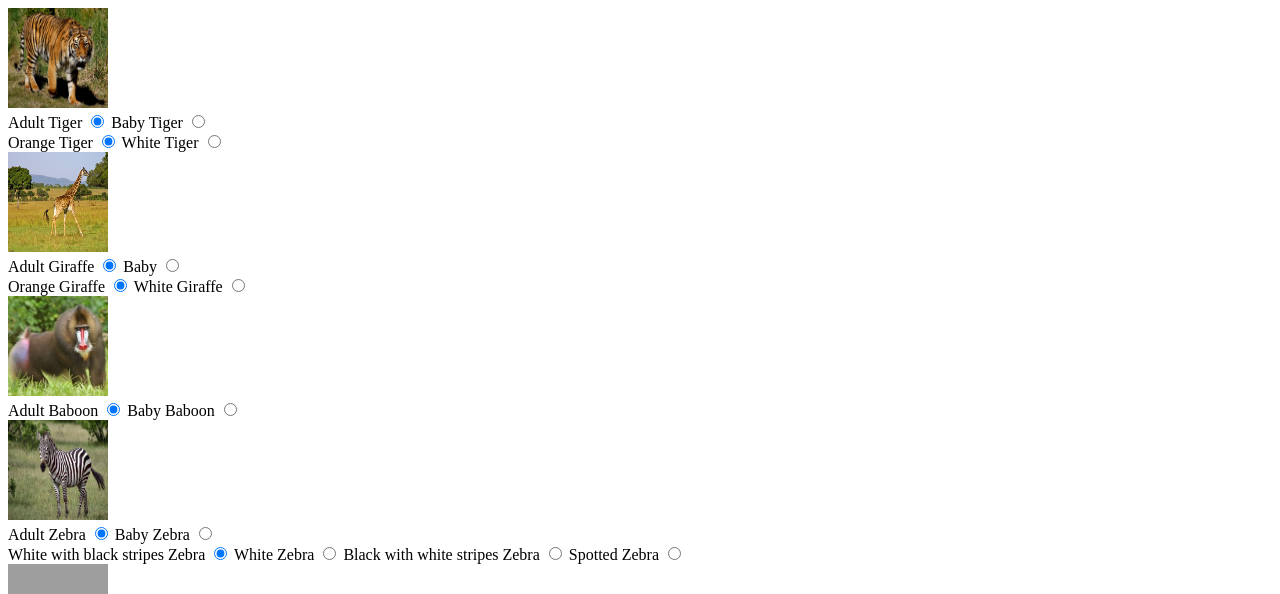
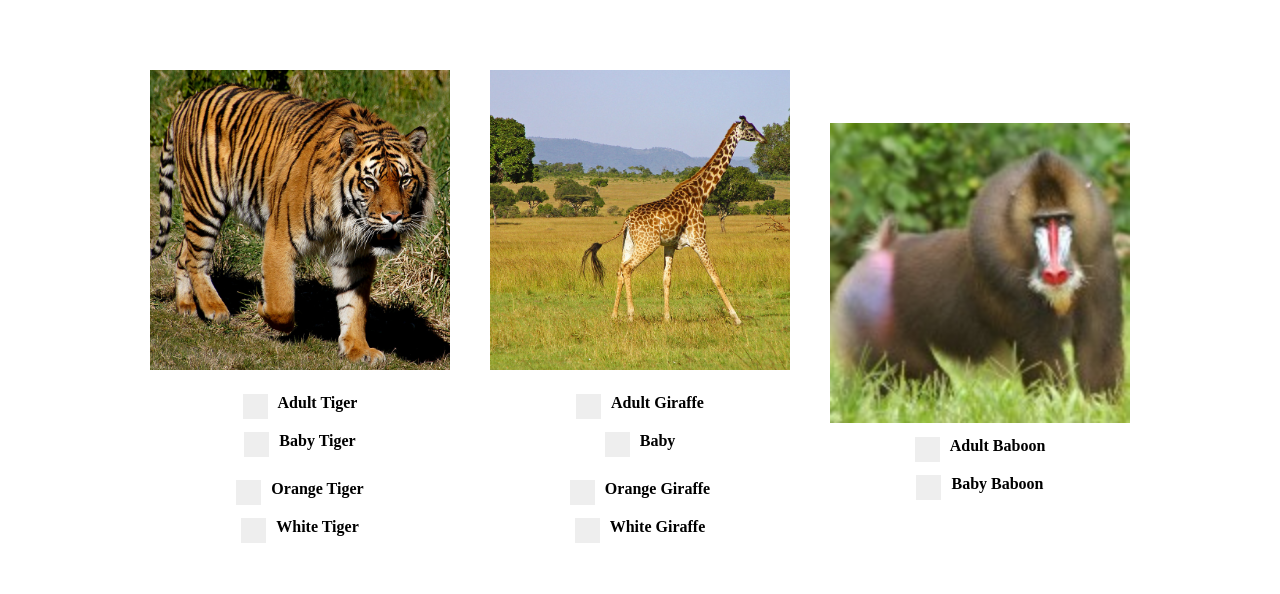
Before and after one commit to graha11f/COMP3340-FinalProject, a PHP site: page /prod2.html in a window 1280 px wide. Shown: the top 594 px of the page. Run offline with PHP 8.4, Linux system fonts and the light colour scheme; grey boxes are pictures that could not be loaded.

Commit message:
styling prod page

```diff
--- a/index.html
+++ b/index.html
@@ -22,7 +22,7 @@
         <h1><a href="index.html" id="clear-link">The Ark</a></h1>
         <h2><a href="#" id="clear-link">Zoo Services .Est 2023</a></h2>
         <div id = "Header-Buttons">
-        <button id = "Prod_Butt" type = "button" class = menu-buttons><a href="Product_Page.html">Products</a></button>
+        <button id = "Prod_Butt" type = "button" class = menu-buttons><a href="prod2.html">Products</a></button>
         <button id = "Serv_Butt" type= "button" class = menu-buttons >Services</button>
         <button id = "Cont_Butt" type= "button" class = "menu-buttons" onclick=scrollToBottom()>Contact Us</button>
         </div>
--- a/prod2.html
+++ b/prod2.html
@@ -2,14 +2,12 @@
 <html lang="en">
 <head>
     <meta charset="UTF-8">
-    <meta http-equiv="X-UA-Compatible" content="IE=edge">
     <meta name="viewport" content="width=device-width, initial-scale=1.0">
     <title>Prods</title>
     <!-- Stylesheet -->
     <link rel="stylesheet" href="prod2_styles.css">
     <script src="prod2_script.js" defer></script>
 
-    <link href='https://unpkg.com/boxicons@2.1.2/css/boxicons.min.css' rel='stylesheet'>
 </head>
 <body>
     <div class="container">
@@ -18,17 +16,35 @@
             <img src="tiger_adult_orange.jpg"  class="pic" id="tiger_pic">
 
             <form action="" class="animal_form" id="tiger_age_form">
-                <label for="tiger_adult">Adult Tiger</label>
+                <div class="radio-buttons">
+                <label for="tiger_adult">
                     <input type="radio" id="tiger_adult" name="tiger_age" value="adult" onClick="changeSrcTiger()" checked>
-                <label for="tiger_baby">Baby Tiger</label>
+                    <span class="checkmark"></span>
+                    Adult Tiger
+                </label>
+                <label for="tiger_baby">
                     <input type="radio" id="tiger_baby" name="tiger_age" value="baby" onClick="changeSrcTiger()">
+                    <span class="checkmark"></span>
+                    Baby Tiger
+                </label>
+
+                </div>
             </form>
 
             <form action="" class="animal_form" id="tiger_colour_form">
-                <label for="tiger_orange">Orange Tiger</label>
+                <div class="radio-buttons">
+                <label for="tiger_orange">
                     <input type="radio" id="tiger_orange" name="tiger_colour" value="orange" onClick="changeSrcTiger()" checked>
-                <label for="tiger_white">White Tiger</label>
+                    <span class="checkmark"></span>
+                    Orange Tiger
+                </label>
+                <label for="tiger_white">
                     <input type="radio" id="tiger_white" name="tiger_colour" value="white" onClick="changeSrcTiger()">
+                    <span class="checkmark"></span>
+                    White Tiger
+                </label>
+
+                </div>
             </form>
 
         </div>
@@ -38,17 +54,37 @@
             <img src="giraffe_adult_orange.jpg"  class="pic" id="giraffe_pic">
 
             <form action="" class="animal_form" id="giraffe_age_form">
-                <label for="giraffe_adult">Adult Giraffe</label>
+                <div class="radio-buttons">
+                <label for="giraffe_adult">
                     <input type="radio" id="giraffe_adult" name="giraffe_age" value="adult" onClick="changeSrcGiraffe()" checked>
-                <label for="giraffe_baby">Baby</label>
+                    <span class="checkmark"></span>
+                    Adult Giraffe
+                </label>
+
+                <label for="giraffe_baby">
                     <input type="radio" id="giraffe_baby" name="giraffe_age" value="baby" onClick="changeSrcGiraffe()">
+                    <span class="checkmark"></span>
+                    Baby
+                </label>
+
+                </div>
             </form>
 
             <form action="" class="animal_form" id="giraffe_colour_form">
-                <label for="giraffe_orange">Orange Giraffe</label>
+                <div class="radio-buttons">
+                <label for="giraffe_orange">
                     <input type="radio" id="giraffe_orange" name="giraffe_colour" value="orange" onClick="changeSrcGiraffe()" checked>
-                <label for="giraffe_white">White Giraffe</label>
+                    <span class="checkmark"></span>
+                    Orange Giraffe
+                </label>
+
+                <label for="giraffe_white">
                     <input type="radio" id="giraffe_white" name="giraffe_colour" value="white" onClick="changeSrcGiraffe()">
+                    <span class="checkmark"></span>
+                    White Giraffe
+                </label>
+
+                </div>
             </form>
 
         </div>
@@ -58,10 +94,20 @@
             <img src="baboon_adult.jpg"  class="pic" id="baboon_pic">
 
             <form action="" id="baboon_age_form">
-                <label for="baboon_adult">Adult Baboon</label>
+                <div class="radio-buttons">
+                <label for="baboon_adult">
                     <input type="radio" id="baboon_adult" name="baboon_age" value="adult" onClick="changeSrcBaboon()" checked>
-                <label for="baboon_baby">Baby Baboon</label>
+                    <span class="checkmark"></span>
+                    Adult Baboon
+                </label>
+
+                <label for="baboon_baby">
                     <input type="radio" id="baboon_baby" name="baboon_age" value="baby" onClick="changeSrcBaboon()">
+                    <span class="checkmark"></span>
+                    Baby Baboon
+                </label>
+
+                </div>
             </form>
 
         </div>
@@ -71,21 +117,49 @@
             <img src="zebra_adult_normal.jpg"  class="pic" id="zebra_pic">
 
             <form action="" id="zebra_age_form">
-                <label for="zebra_adult">Adult Zebra</label>
+                <div class="radio-buttons">
+                <label for="zebra_adult">
                     <input type="radio" id="zebra_adult" name="zebra_age" value="adult" onClick="changeSrcZebra()" checked>
-                <label for="zebra_baby">Baby Zebra</label>
+                    <span class="checkmark"></span>
+                    Adult Zebra
+                </label>
+
+                <label for="zebra_baby">
                     <input type="radio" id="zebra_baby" name="zebra_age" value="baby"  onClick="changeSrcZebra()">
+                    <span class="checkmark"></span>
+                    Baby Zebra
+                </label>
+
+                </div>
             </form>
 
             <form action="" id="zebra_colour_form">
-                <label for="zebra_normal">White with black stripes Zebra</label>
+                <div class="radio-buttons">
+                <label for="zebra_normal">
                     <input type="radio" id="zebra_normal" name="zebra_colour" value="normal"  onClick="changeSrcZebra()" checked>
-                <label for="zebra_white">White Zebra</label>
+                    <span class="checkmark"></span>
+                    White with black stripes Zebra
+                </label>
+
+                <label for="zebra_white">
                     <input type="radio" id="zebra_white" name="zebra_colour" value="white"  onClick="changeSrcZebra()">
-                <label for="zebra_black">Black with white stripes Zebra</label>
+                    <span class="checkmark"></span>
+                    White Zebra
+                </label>
+
+                <label for="zebra_black">
                     <input type="radio" id="zebra_black" name="zebra_colour" value="black"  onClick="changeSrcZebra()">
-                <label for="zebra_spot">Spotted Zebra</label>
+                    <span class="checkmark"></span>
+                    Black with white stripes Zebra
+                </label>
+
+                <label for="zebra_spot">
                     <input type="radio" id="zebra_spot" name="zebra_colour" value="spot"  onClick="changeSrcZebra()">
+                    <span class="checkmark"></span>
+                    Spotted Zebra
+                </label>
+
+                </div>
             </form>
 
         </div>
@@ -94,16 +168,36 @@
             <img src="lion_adult_male.jpg" class="pic" id="lion_pic">
 
             <form action="" id="lion_age_form">
-                <label for="lion_adult">Adult Lion</label>
+                <div class="radio-buttons">
+                <label for="lion_adult">
                     <input type="radio" id="lion_adult" name="lion_age" value="adult"  onClick="changeSrcLion()" checked>
-                <label for="lion_baby">Lion Cub</label>
+                    <span class="checkmark"></span>
+                    Adult Lion
+                </label>
+
+                <label for="lion_baby">
                     <input type="radio" id="lion_baby" name="lion_age" value="baby"  onClick="changeSrcLion()">
+                    <span class="checkmark"></span>
+                    Lion Cub
+                </label>
+
+                </div>
             </form>
             <form action="" id="lion_sex_form">
-                <label for="lion_male">Male</label>
+                <div class="radio-buttons">
+                <label for="lion_male">
                     <input type="radio" id="lion_male" name="lion_sex" value="male"  onClick="changeSrcLion()" checked>
-                <label for="lion_female">Female</label>
+                    <span class="checkmark"></span>
+                    Male
+                </label>
+
+                <label for="lion_female">
                     <input type="radio" id="lion_female" name="lion_sex" value="female"  onClick="changeSrcLion()">
+                    <span class="checkmark"></span>
+                    Female
+                </label>
+
+                </div>
             </form>
         </div>
 
@@ -111,10 +205,20 @@
             <img src="hippo_adult.jpg" class="pic" id="hippo_pic">
 
             <form action="" id="hippo_age_form">
-                <label for="hippo_adult">Adult Hippopotamus</label>
+                <div class="radio-buttons">
+                <label for="hippo_adult">
                     <input type="radio" id="hippo_adult" name="hippo_age" value="adult" onClick="changeSrcHippo()" checked>
-                <label for="hippo_baby">Baby Hippopotamus</label>
+                    <span class="checkmark"></span>
+                    Adult Hippopotamus
+                </label>
+
+                <label for="hippo_baby">
                     <input type="radio" id="hippo_baby" name="hippo_age" value="baby" onClick="changeSrcHippo()">
+                    <span class="checkmark"></span>
+                    Baby Hippopotamus
+                </label>
+
+                </div>
             </form>
         </div>
 
--- a/prod2_styles.css
+++ b/prod2_styles.css
@@ -1,23 +1,123 @@
 .pic{
-    width: 100px;
-    height: 100px;
-
+    height: 300px;
+    width: 300px;
+    object-fit: cover;
+    object-position: center;
+  }
+/* Styling for container */
+.container{
+    display: flex;
+    flex-wrap: wrap;
+    justify-content: center;
+    align-items: center;
+    margin: 50px auto;
+    max-width: 1200px;
 }
 
-/*default selections
-#tiger_adult #tiger_orange
+/* Styling for items */
+.item{
+    margin: 20px;
+    text-align: center;
+}
 
-#giraffe_adult #giraffe_orange
+.item img{
+    max-width: 300px;
+}
 
-#baboon_adult
+.item label{
+    margin: 10px;
+}
 
-#zebra_adult #zebra_normal
+.item input[type="radio"]{
+    margin: 10px;
+}
 
-#lion_adult #lion_male
+/* Styling for animal forms */
+.animal_form{
+    display: flex;
+    flex-wrap: wrap;
+    justify-content: center;
+    align-items: center;
+    margin: 10px;
+}
 
-#hippo_adult
+.animal_form label{
+    margin-right: 10px;
+}
 
-input#zebra_adult:checked{
+/* Styling for buttons */
+.btn{
+    display: inline-block;
+    margin: 10px;
+    padding: 10px 20px;
+    font-size: 16px;
+    font-weight: bold;
+    color: #fff;
+    background-color: #4CAF50;
+    border: none;
+    border-radius: 5px;
+    cursor: pointer;
+}
 
+.btn:hover{
+    background-color: #3e8e41;
 }
-pointer-evets: none;*/
+
+/* Style for radio buttons */
+.radio-buttons{
+    display: flex;
+    flex-direction: column;
+    justify-content: center;
+    align-items: center;
+}
+
+.radio-buttons label{
+    display: inline-block;
+    margin-bottom: 10px;
+    position: relative;
+    padding-left: 35px;
+    cursor: pointer;
+    font-size: 16px;
+    font-weight: bold;
+}
+
+.radio-buttons label input[type="radio"]{
+    position: absolute;
+    opacity: 0;
+    cursor: pointer;
+}
+
+/* Style for radio button checked state */
+.radio-buttons label input[type="radio"]:checked ~ .checkmark:after{
+    display: block;
+}
+
+.radio-buttons label .checkmark{
+    position: absolute;
+    top: 0;
+    left: 0;
+    height: 25px;
+    width: 25px;
+    background-color: #eee;
+}
+
+.radio-buttons label .checkmark:after{
+    content: "";
+    position: absolute;
+    display: none;
+}
+
+/* Style for radio button hover state */
+.radio-buttons label:hover input[type="radio"] ~ .checkmark{
+    background-color: #ccc;
+}
+
+/* Style for radio button checked and hover state */
+.radio-buttons label input[type="radio"]:checked:hover ~ .checkmark{
+    background-color: #bbb;
+}
+
+/* Style for radio button label text hover state */
+.radio-buttons label:hover{
+    color: #555;
+}
```
Also changed, not shown: prod.html (deleted, +0 -96 lines), prod2_script.js (+7 -6 lines), giraffe_baby_white.jpg (added), giraffe_baby_white.webp (deleted). Lines whose indentation alone changed are shown as unchanged.
